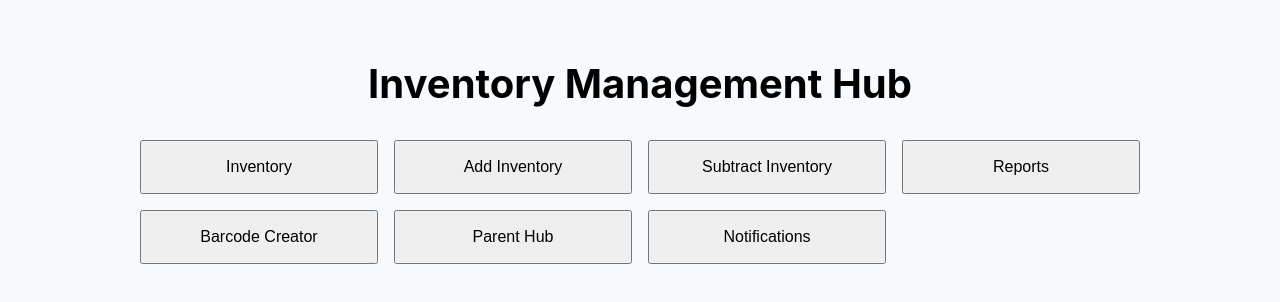
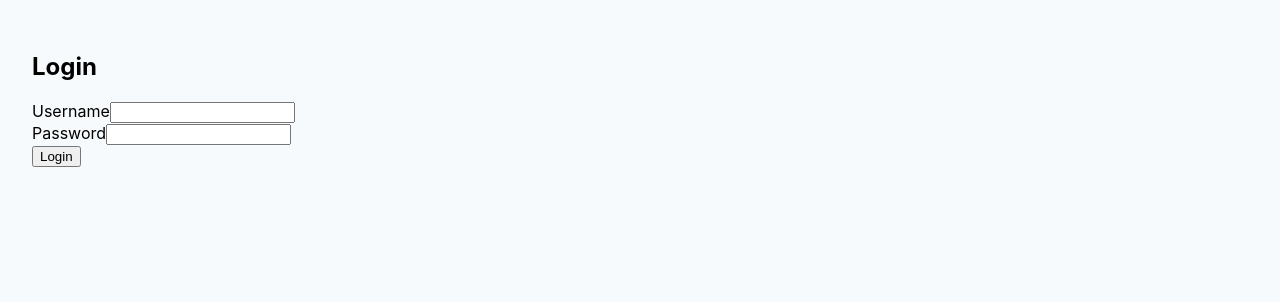
Before and after one commit to BenByerly/inventory-web, a React (Create React App) app: page / in a window 1280 px wide. Shown: the top 302 px of the page. Built offline with nearby package versions, Linux system fonts and the light colour scheme.

Commit message:
database and website update

```diff
--- a/src/App.js
+++ b/src/App.js
@@ -1,12 +1,33 @@
-import React from "react";
+import React, { useState } from 'react';
+import LoginPage from './LoginPage'; // Make sure this path is correct
 
 function App() {
+  const [isLoggedIn, setIsLoggedIn] = useState(false);  // State to track login status
+
+  const handleLogin = () => {
+    setIsLoggedIn(true);  // Set logged in state to true after successful login
+  };
+
   return (
     <div style={{ minHeight: "100vh", padding: "2rem", backgroundColor: "#f7fafc" }}>
+      {!isLoggedIn ? (
+        // Render the LoginPage if not logged in
+        <LoginPage onLogin={handleLogin} />
+      ) : (
+        // Render the inventory page once logged in
+        <div>
           <h1 style={{ fontSize: "2.5rem", fontWeight: "bold", textAlign: "center", marginBottom: "2rem" }}>
             Inventory Management Hub
           </h1>
-      <div style={{ display: "grid", gap: "1rem", gridTemplateColumns: "repeat(auto-fit, minmax(200px, 1fr))", maxWidth: "1000px", margin: "0 auto" }}>
+          <div
+            style={{
+              display: "grid",
+              gap: "1rem",
+              gridTemplateColumns: "repeat(auto-fit, minmax(200px, 1fr))",
+              maxWidth: "1000px",
+              margin: "0 auto"
+            }}
+          >
             {[
               "Inventory",
               "Add Inventory",
@@ -14,7 +35,7 @@ function App() {
               "Reports",
               "Barcode Creator",
               "Parent Hub",
-          "Notifications",
+              "Notifications"
             ].map((label) => (
               <button key={label} style={{ padding: "1rem", fontSize: "1rem", width: "100%" }}>
                 {label}
@@ -22,6 +43,8 @@ function App() {
             ))}
           </div>
         </div>
+      )}
+    </div>
   );
 }
 
--- /dev/null
+++ b/src/LoginPage.js
@@ -0,0 +1,54 @@
+import React, { useState } from 'react';
+import axios from 'axios';
+
+const LoginPage = ({ onLogin }) => {
+  const [username, setUsername] = useState('');
+  const [password, setPassword] = useState('');
+  const [error, setError] = useState('');
+
+  const handleSubmit = async (e) => {
+    e.preventDefault();
+
+    try {
+      const response = await axios.post('/api/login', { username, password });
+
+      if (response.data.success) {
+        onLogin();  // Notify App.js that the user is logged in
+      } else {
+        setError('Invalid credentials');
+      }
+    } catch (error) {
+      setError('Error logging in');
+    }
+  };
+
+  return (
+    <div>
+      <h2>Login</h2>
+      <form onSubmit={handleSubmit}>
+        <div>
+          <label>Username</label>
+          <input
+            type="text"
+            value={username}
+            onChange={(e) => setUsername(e.target.value)}
+            required
+          />
+        </div>
+        <div>
+          <label>Password</label>
+          <input
+            type="password"
+            value={password}
+            onChange={(e) => setPassword(e.target.value)}
+            required
+          />
+        </div>
+        <button type="submit">Login</button>
+        {error && <p>{error}</p>}
+      </form>
+    </div>
+  );
+};
+
+export default LoginPage;
```
Lines whose indentation alone changed are shown as unchanged.
